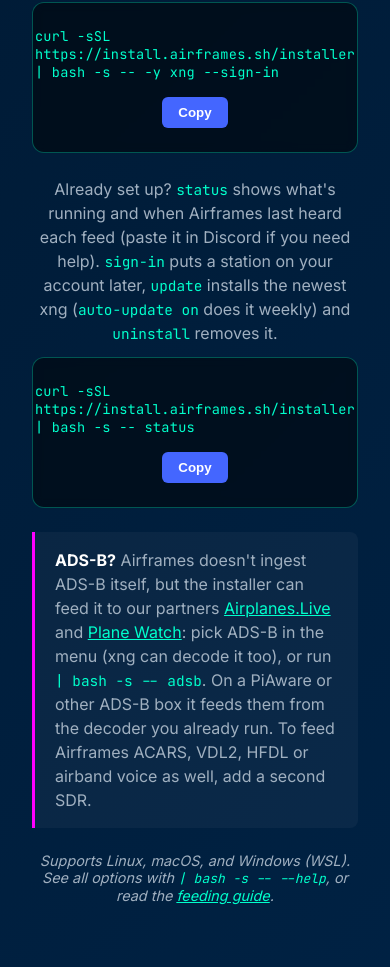
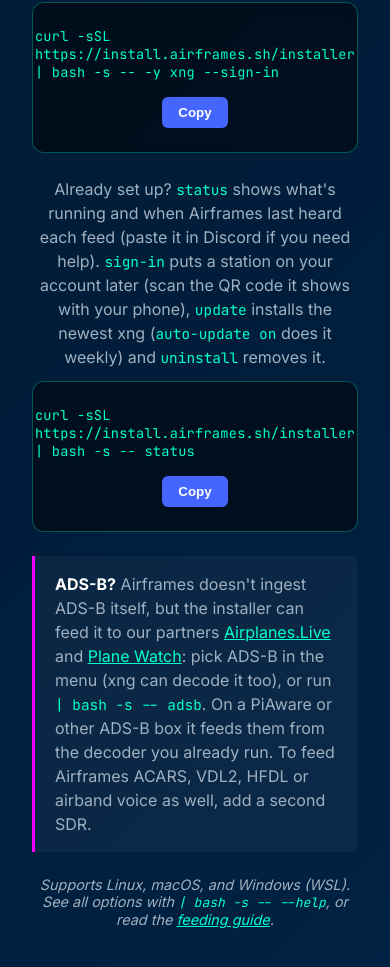
Before and after one commit to airframesio/install.airframes.sh, a plain HTML site: page index.html in a window 390 px wide. Shown: the part 2427-3394 px from the top of the page. Drawn offline with Linux system fonts and the light colour scheme.

Commit message:
Installer 3.4.0: QR code for the sign-in link, link to the station's page (#13)
- The sign-in shows a QR code of the link with the code filled in, for a
  phone's camera. qrencode is optional: the installer tries to install it
  once (apt, dnf, pacman, apk, brew) and shows only the link when it's
  missing, when the terminal is too narrow, or with AIRFRAMES_NO_QR=1.
  Half-block codes need a UTF-8 locale; otherwise two columns per module.
- The full sign-in link is always printed as text too.
- After registering, the installer prints the station's page
  (app.airframes.io/stations/<ident>); the summary and status link it.
- e2e: new "qr" scenario (wide, narrow, no UTF-8, AIRFRAMES_NO_QR) and
  station page checks in "signin".


Claude-Session: https://claude.ai/code/session_01PS44QA8wmPHECr45U5SBvG

Co-authored-by: Claude <noreply@anthropic.com>

```diff
--- a/index.html
+++ b/index.html
@@ -67,7 +67,7 @@
             <button class="copy-btn" data-copy="curl -sSL https://install.airframes.sh/installer | bash -s -- -y xng --sign-in">Copy</button>
           </div>
 
-          <p class="install-step">Already set up? <code>status</code> shows what's running and when Airframes last heard each feed (paste it in Discord if you need help). <code>sign-in</code> puts a station on your account later, <code>update</code> installs the newest xng (<code>auto-update on</code> does it weekly) and <code>uninstall</code> removes it.</p>
+          <p class="install-step">Already set up? <code>status</code> shows what's running and when Airframes last heard each feed (paste it in Discord if you need help). <code>sign-in</code> puts a station on your account later (scan the QR code it shows with your phone), <code>update</code> installs the newest xng (<code>auto-update on</code> does it weekly) and <code>uninstall</code> removes it.</p>
           <div class="code-block">
             <code>curl -sSL https://install.airframes.sh/installer <span class="nowrap">| bash -s -- status</span></code>
             <button class="copy-btn" data-copy="curl -sSL https://install.airframes.sh/installer | bash -s -- status">Copy</button>
```
Also changed, not shown: docs/screenshots/installer-34-qr.png (added), 3 other files.
